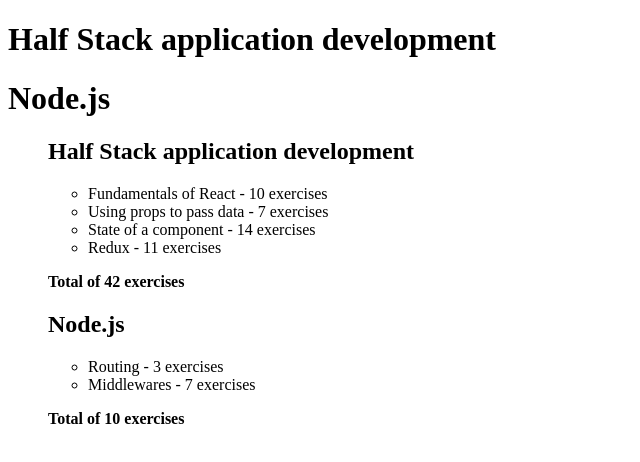
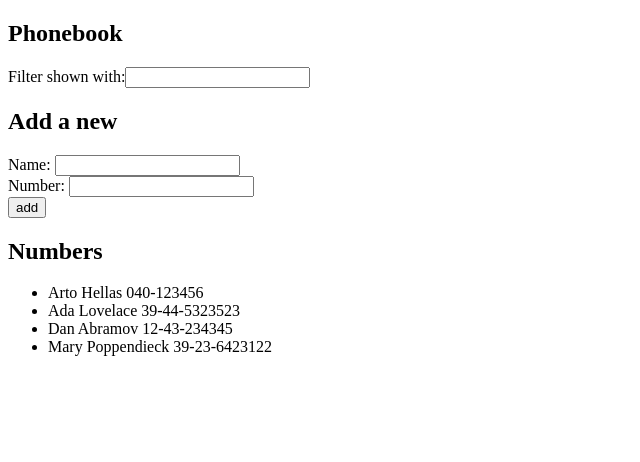
Before and after one commit to Nicobrandoni98/Bootcamp-con-ejercicios, a React (Create React App) app in the folder part2-fullstack-ejercicios/: page / in a window 1280 px wide. Shown: the top 462 px of the page, without its empty margins (0-640 px from the left). Built offline with nearby package versions, Linux system fonts and the light colour scheme.

Commit message:
terminado ejercicios de la parte2 B

```diff
--- a/part2-fullstack-ejercicios/src/App.jsx
+++ b/part2-fullstack-ejercicios/src/App.jsx
@@ -1,55 +1,68 @@
-import Course from './components/Course';
+import { useState } from "react";
+import Filter from "./components/Filter";
+import PersonForm from "./components/PersonForm";
+import Numbers from "./components/Numbers";
+
 const App = () => {
-    const courses = [
-        {
-          name: 'Half Stack application development',
-          id: 1,
-          parts: [
-            {
-              name: 'Fundamentals of React',
-              exercises: 10,
-              id: 1
-            },
-            {
-              name: 'Using props to pass data',
-              exercises: 7,
-              id: 2
-            },
-            {
-              name: 'State of a component',
-              exercises: 14,
-              id: 3
-            },
-            {
-              name: 'Redux',
-              exercises: 11,
-              id: 4
-            }
-          ]
-        },
-        {
-          name: 'Node.js',
-          id: 2,
-          parts: [
-            {
-              name: 'Routing',
-              exercises: 3,
-              id: 1
-            },
-            {
-              name: 'Middlewares',
-              exercises: 7,
-              id: 2
-            }
-          ]
-        }
-      ]
+  const [persons, setPersons] = useState([
+    { name: "Arto Hellas", number: "040-123456", id: 1 },
+    { name: "Ada Lovelace", number: "39-44-5323523", id: 2 },
+    { name: "Dan Abramov", number: "12-43-234345", id: 3 },
+    { name: "Mary Poppendieck", number: "39-23-6423122", id: 4 },
+  ]);
+  const [newName, setNewName] = useState("");
+  const [newNumber, setNewNumber] = useState("");
+  const [filter, setfilter] = useState("");
 
-    return (
-        <div>
-          <Course courses={courses} />
-        </div>
-      );
-  }
+  const addPerson = (event) => {
+    event.preventDefault();
 
-  export default App
+    if (persons.find((person) => person.name === newName)) {
+      alert("Ingresa un nombre que no haya sido ingresado");
+    } else {
+      const personObject = {
+        name: newName,
+        id: persons.length + 1,
+        number: newNumber,
+      };
+      setPersons(persons.concat(personObject));
+      setNewName("");
+      setNewNumber("");
+    }
+  };
+
+  const handlePersonChange = (event) => {
+    setNewName(event.target.value);
+  };
+
+  const handleNumberChange = (event) => {
+    setNewNumber(event.target.value);
+  };
+
+  const handleFilterChange = (event) => {
+    setfilter(event.target.value);
+  };
+
+  const personsToShow = persons.filter((person) =>
+    person.name.toLowerCase().includes(filter.toLowerCase())
+  );
+
+  return (
+    <div>
+      <h2>Phonebook</h2>
+      <Filter filter={filter} handleFilterChange={handleFilterChange} />
+      <h2>Add a new</h2>
+      <PersonForm
+        addPerson={addPerson}
+        newName={newName}
+        newNumber={newNumber}
+        handleNumberChange={handleNumberChange}
+        handlePersonChange={handlePersonChange}
+      />
+      <h2>Numbers</h2>
+      <Numbers personsToShow={personsToShow} />
+    </div>
+  );
+};
+
+export default App;
--- /dev/null
+++ b/part2-fullstack-ejercicios/src/components/Filter.js
@@ -0,0 +1,10 @@
+const Filter = ({ filter, handleFilterChange }) => {
+  return (
+    <div>
+      Filter shown with:
+      <input value={filter} onChange={handleFilterChange} />
+    </div>
+  );
+};
+
+export default Filter;
--- /dev/null
+++ b/part2-fullstack-ejercicios/src/components/Numbers.js
@@ -0,0 +1,13 @@
+const Numbers = ({ personsToShow }) => {
+  return (
+    <ul>
+      {personsToShow.map((person) => (
+        <li key={person.id}>
+          {person.name} {person.number}
+        </li>
+      ))}
+    </ul>
+  );
+};
+
+export default Numbers;
--- /dev/null
+++ b/part2-fullstack-ejercicios/src/components/PersonForm.js
@@ -0,0 +1,25 @@
+const PersonForm = ({
+  addPerson,
+  newName,
+  newNumber,
+  handleNumberChange,
+  handlePersonChange,
+}) => {
+  return (
+    <form onSubmit={addPerson}>
+      <div>
+        Name:{" "}
+        <input type="text" value={newName} onChange={handlePersonChange} />
+      </div>
+      <div>
+        Number:{" "}
+        <input type="text" value={newNumber} onChange={handleNumberChange} />
+      </div>
+      <div>
+        <button type="submit">add</button>
+      </div>
+    </form>
+  );
+};
+
+export default PersonForm;
```
